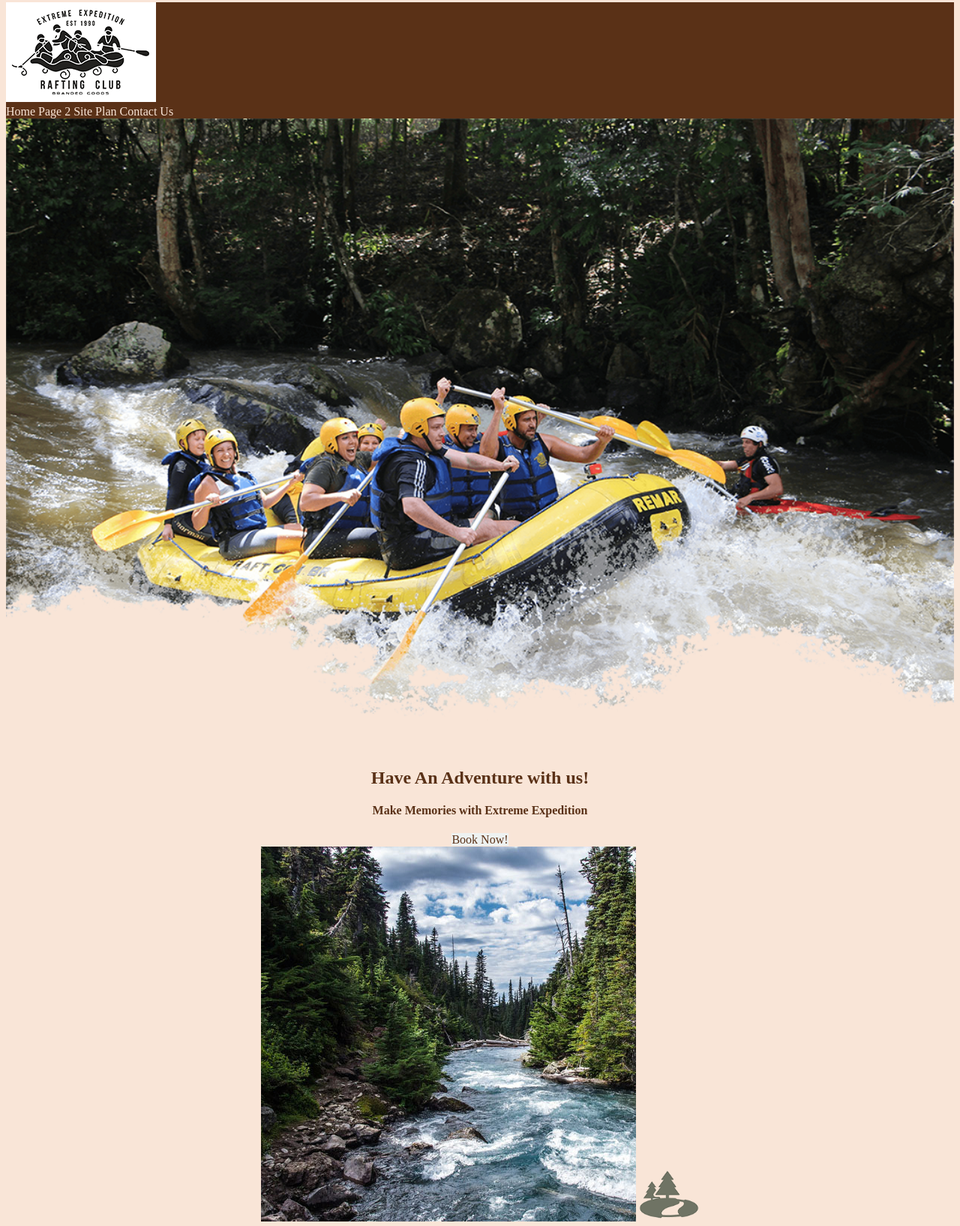
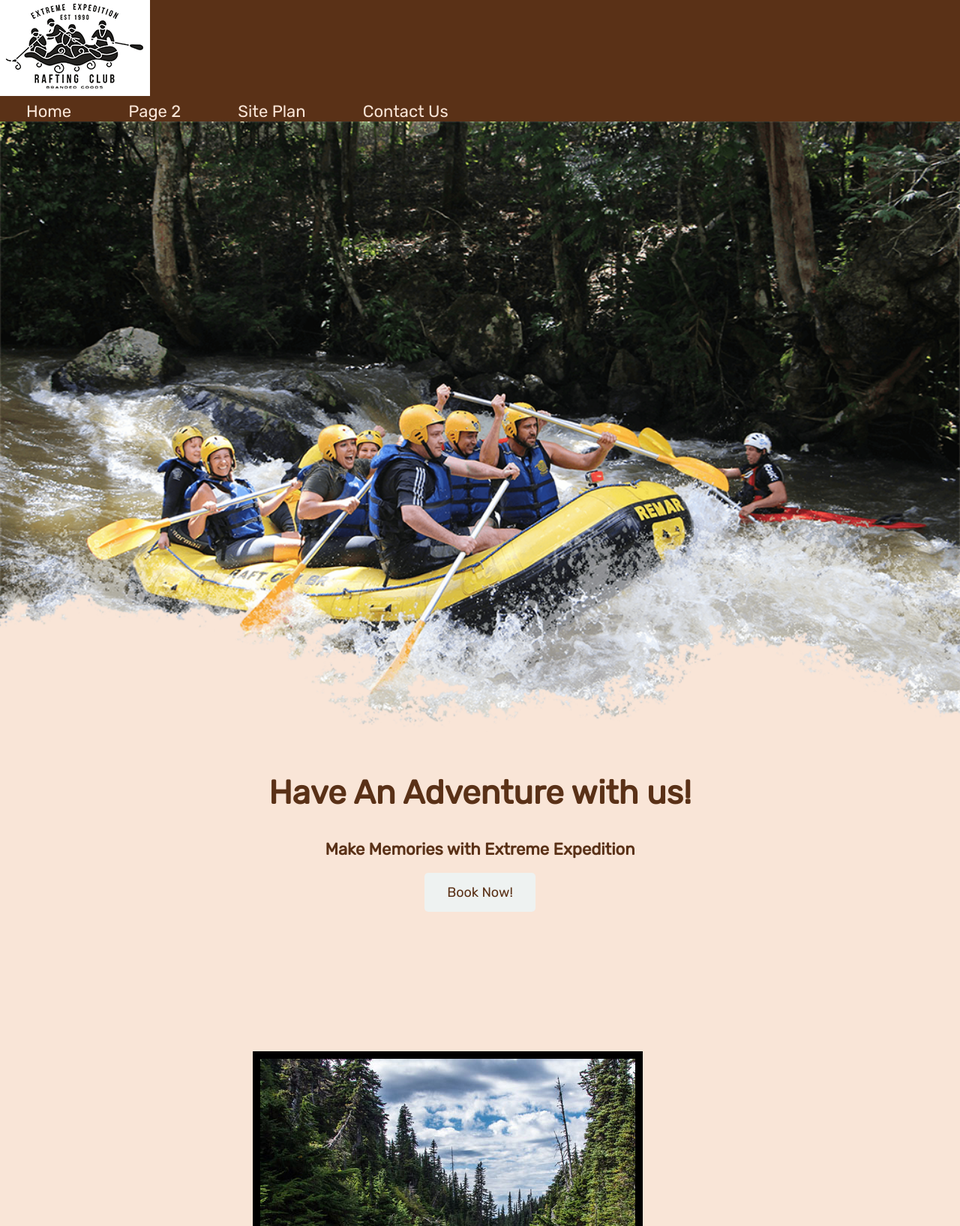
Before and after one commit to orchard-grant/wdd130, a plain HTML site: page wwr/index.html in a window 1280 px wide. Shown: the part 5-1640 px from the top of the page at 75% size. Drawn offline with Linux system fonts and the light colour scheme.

Commit message:
week5changes

```diff
--- /dev/null
+++ b/ICE2/home.css
@@ -0,0 +1,21 @@
+.header{
+    width:100%;
+}
+
+.body{
+    max-width: 200px;
+    margin: 100px;
+    border-radius: 50%;
+}
+
+body{
+    background-color: rgb(95, 95, 95);
+}
+
+nav{
+    text-align: center;
+}
+
+nav img{
+    border: 10px solid black;
+}
--- a/styles/main.css
+++ b/styles/main.css
@@ -1,12 +1,16 @@
 h1, a {
     color:steelblue;
     text-align: center;
+    margin: 30px;
 }
 img {
     width: 300px;
     margin: 0 auto;
 }
 
+nav{
+    text-align: center;
+}
 p {
     text-align: center;
     width: 600px;
@@ -21,3 +25,8 @@ p {
 nav a {
     text-decoration: none;
 }
+
+*{
+    padding: 0;
+    margin: 0;
+}
--- a/wwr/styles/style.css
+++ b/wwr/styles/style.css
@@ -1,3 +1,5 @@
+@import url('https://fonts.googleapis.com/css2?family=Righteous&family=Rubik&display=swap');
+
 #content{
     max-width: 1600px;
     margin: 0 auto;
@@ -7,18 +9,23 @@ nav a{
     text-align: center;
     color: #f9e5d7;
     text-decoration: none;
+    font-family: Rubik;
+    padding: 35px;
 }
 
 #hero-msg h1, #hero-msg h4{
     text-align: center;
+    font-family: Rubik;
 }
 
 .button-box{
     text-align: center;
+    font-family: Rubik;
 }
 
 main section{
     text-align: center;
+    font-family: Rubik;
 }
 
 #background{
@@ -27,10 +34,15 @@ main section{
 
 body{
     background-color: #f9e5d7;
+    font-family: Rubik;
+    font-size: 22px;
+    margin: 0;
+    padding: 0;
 }
 
 header{
     background-color: #5a3117;
+    font-family: Righteous;
 }
 
 nav a:hover{
@@ -42,6 +54,10 @@ nav a:hover{
     background-color: #eef2f1;
     color: #5a3117;
     text-decoration: none;
+    font-size: 18px;
+    padding: 15px 30px;
+    margin-top: 50px;
+    border-radius: 5px;
 }
 
 .book:hover, .join:hover{
@@ -55,15 +71,21 @@ nav a:hover{
 
 .msg{
     background-color: #5a3117;
+    line-height: 1.5em;
+    padding: 35px;
 }
 
 footer{
     background-color: #5a3117;
     color: #f6d7c4;
+    padding: 25px 50px;
+    margin-top: 200px;
 }
 
 .home-title{
     color: #5a3117;
+    font-size: 2em;
+    margin-top: 10px;
 }
 
 h4{
@@ -76,6 +98,8 @@ h4{
 
 .msg p{
     color: #f6d7c4;
+    font-size: 0.8em;
+    padding-bottom: 15px;
 }
 
 footer a{
@@ -93,12 +117,38 @@ footer a:hover{
 
 .icon{
     width: 80px;
+    padding-top: 10px;
 }
 
 footer p{
     font-size: 1.2em;
+    font-family: Righteous;
 }
 
 footer p a:hover{
     text-decoration: underline;
 }
+
+h2{
+    margin: 0;
+}
+
+#logo_link{
+    padding-top: 5px;
+}
+
+footer .social img   {
+    padding-top: 15px;
+}
+
+.rivers-card, .camping-card, .rapids-card   {
+    margin: 200px 0;
+}
+
+.card-img{
+    border: 10px solid black;
+}
+
+main section img{
+    box-sizing: border-box;
+}
```
Also changed, not shown: ICE2/index.html (added, +20 -0 lines), ICE2/banner.jpg (added), ICE2/desk.jpg (added), ICE2/graphic.png (added), ICE2/person.jpg (added).
